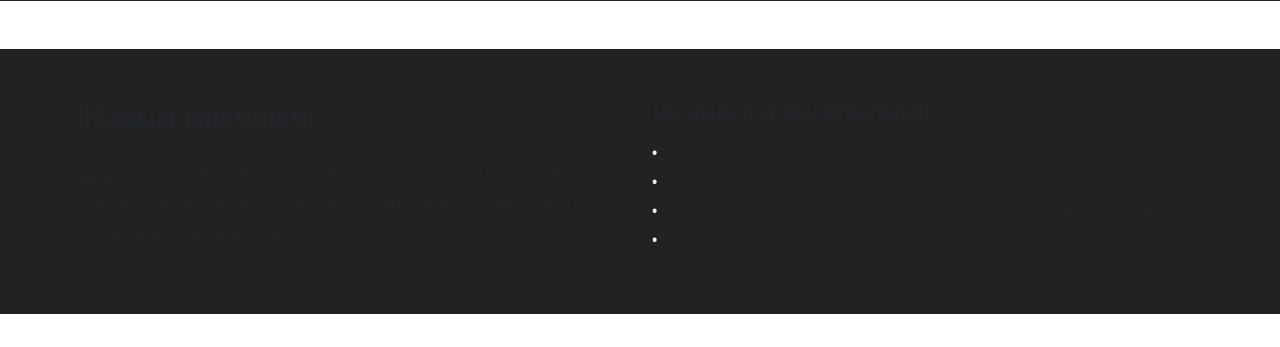
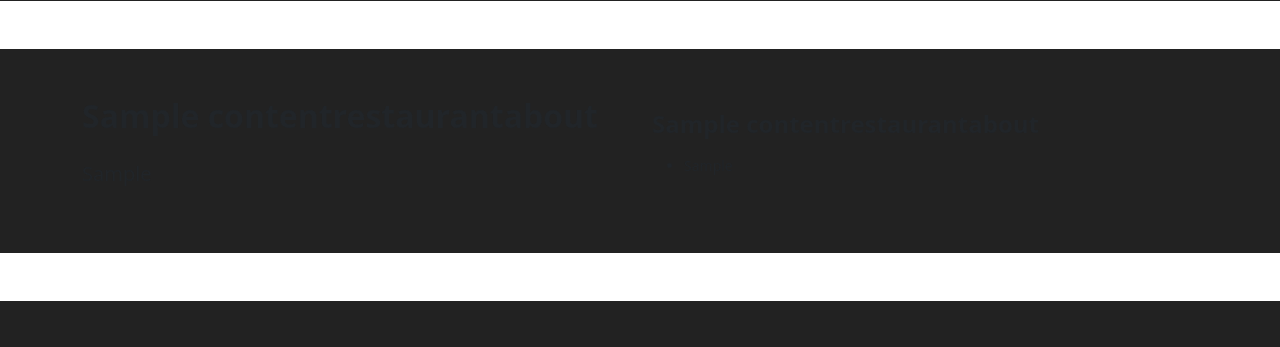
Before and after one commit to vadimsemenov53-crypto/Osteria_Grill, a Django app: page /restaurant/about/ in a window 1280 px wide. Shown: the part 1065-1412 px from the top of the page. Run offline with Django 5.2, Linux system fonts and the light colour scheme; tables that the repository leaves empty hold one stand-in row (values such as "Sample post"); grey boxes marked "Sample" are stand-in pictures; some libraries are stand-ins or nearby versions.

Commit message:
add dynamic for rest_about.html (mission and value)

```diff
--- a/content/models.py
+++ b/content/models.py
@@ -1,4 +1,5 @@
 from django.db import models
+
 
 class ContentRestaurantAbout(models.Model):
     """ Модель для представления страницы 'О ресторане' (изменения - управления контентом). """
@@ -35,7 +36,7 @@
     chef_title = models.CharField(
         max_length=500,
         verbose_name="Заголовок истории Шеф-повара",
-        help_text="Укажите заголовок для истории о Шеф-поваре",
+        help_text="Введите заголовок для истории о Шеф-поваре",
     )
 
     chef_p1 = models.TextField(
@@ -48,5 +49,28 @@
         help_text="Введите историю шефа. Для нового абзаца оставьте пустую строку.",
     )
 
+    # Миссия
+    mission_title = models.CharField(
+        max_length=250,
+        verbose_name="Заголовок миссии",
+        help_text="Введите заголовок для миссии",
+    )
+
+    mission = models.TextField(
+        verbose_name="Миссия",
+        help_text="Введите основное содержание (миссию).",
+    )
+
+    # Ценности
+    value_title = models.CharField(
+        verbose_name="Заголовок ценностей",
+        help_text="Введите заголовок ценностей",
+    )
+
+    values = models.TextField(
+        verbose_name="Ценности ресторана",
+        help_text="Каждую ценность указывайте с новой строки",
+    )
+
     class Meta:
         verbose_name = "Страница 'О ресторане'"
--- a/restaurant/templates/rest_about.html
+++ b/restaurant/templates/rest_about.html
@@ -70,32 +70,19 @@
     <div class="container">
         <div class="row align-items-center">
             <div class="col-lg-6">
-                <h2 class="fw-bold fs-2 mb-4">Наша миссия</h2>
+                <h2 class="fw-bold fs-2 mb-4">{{ content.mission_title }}</h2>
                 <p class="lead text-body">
-                    Дарить гостям тепло итальянской кухни в Москве - через честный вкус, огонь и атмосферу, где каждый
-                    чувствует себя как дома.
+                    {{ content.mission }}
                 </p>
             </div>
 
             <div class="col-lg-6 mt-4 mt-lg-0">
-                <h4 class="fw-bold mb-3">Ценности Osteria Grill</h4>
-                <ul class="list-unstyled small">
-                    <li class="mb-2">
-                        <span class="text-light fw-bold">•</span>
-                        Преемственность традиций: рецепты и подход, проверенные поколениями.
-                    </li>
-                    <li class="mb-2">
-                        <span class="text-light fw-bold">•</span>
-                        Уважение к продукту: только качественные ингредиенты.
-                    </li>
-                    <li class="mb-2">
-                        <span class="text-light fw-bold">•</span>
-                        Мастерство огня: раскрываем вкус через правильную температуру и дым.
-                    </li>
-                    <li class="mb-2">
-                        <span class="text-light fw-bold">•</span>
-                        Семейная атмосфера: внимание к каждому гостю, как к дорогому другу.
-                    </li>
+                <h4 class="fw-bold mb-3">{{ content.value_title }}</h4>
+
+                <ul class="small values-list">
+                    {% for value in content.values.splitlines %}
+                    <li class="mb-2">{{ value }}</li>
+                    {% endfor %}
                 </ul>
             </div>
         </div>
```
Also changed, not shown: content/admin.py (+19 -0 lines), content/migrations/0002_contentrestaurantabout_mission_and_more.py (added), content/migrations/0003_alter_contentrestaurantabout_mission_and_more.py (added).
